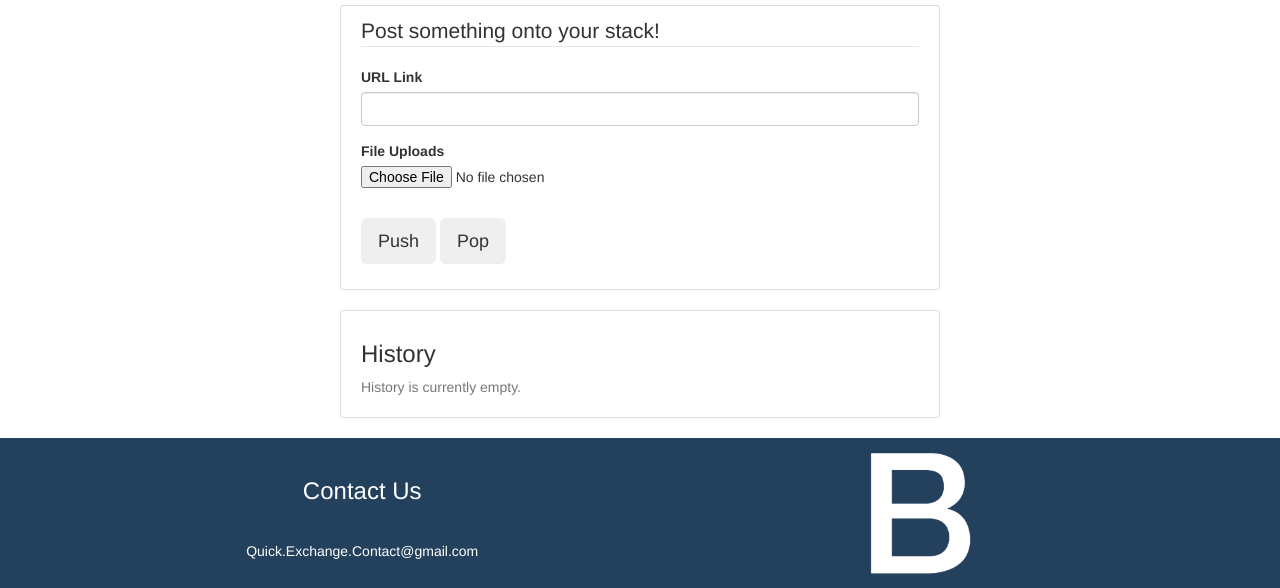
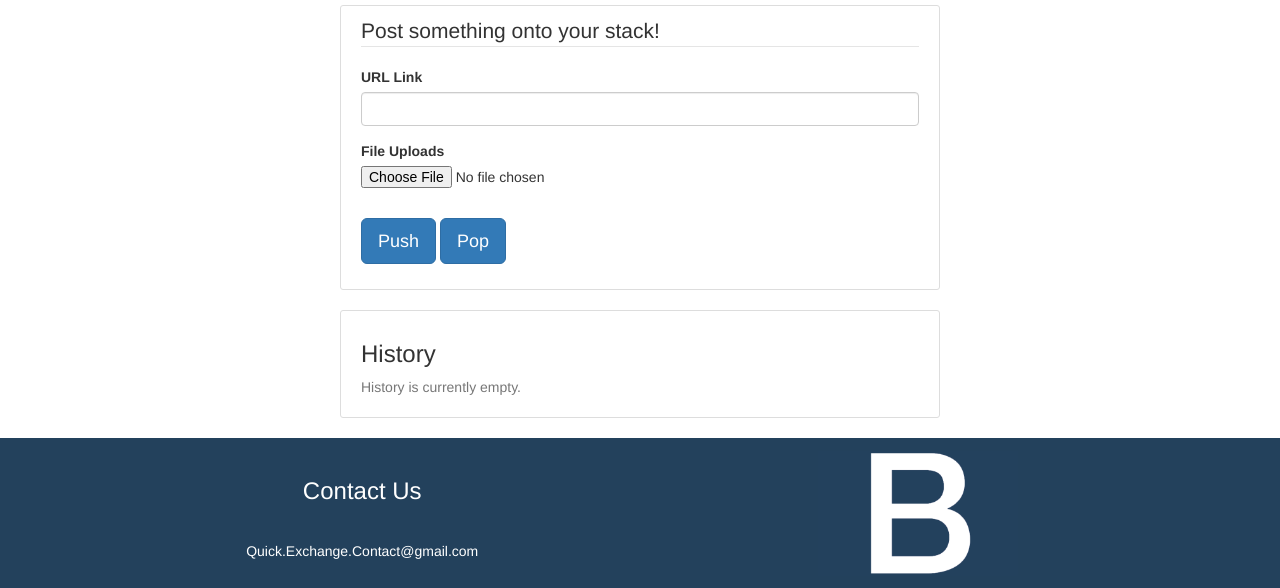
Before and after one commit to Francisco-Ibarra07/QuickExchange, a Flask app: template quickexchange/templates/home.html in a window 1280 px wide. Shown: the part 51-639 px from the top of the page. Run offline with Flask 2, Linux system fonts and the light colour scheme; the template is opened without the code that fills it: values that come from a table or form of the project are taken from there, others are empty; some libraries are stand-ins or nearby versions.

Commit message:
Updated button styling

```diff
--- a/quickexchange/templates/home.html
+++ b/quickexchange/templates/home.html
@@ -93,8 +93,8 @@
       </fieldset>
 
       <div class="form-group form-submit-buttons">
-        {{ form.push_button(class="btn btn-lg") }}
-        {{ form.pop_button(class="btn btn-lg") }}
+        {{ form.push_button(class="btn btn-primary btn-lg") }}
+        {{ form.pop_button(class="btn btn-primary btn-lg") }}
       </div>
 
     </form>
```
